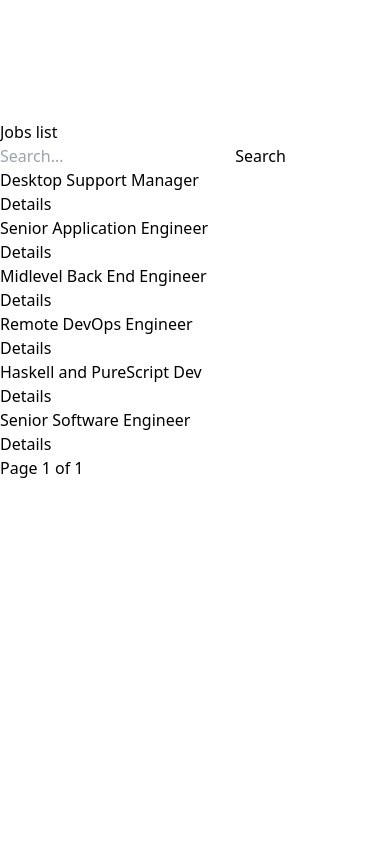
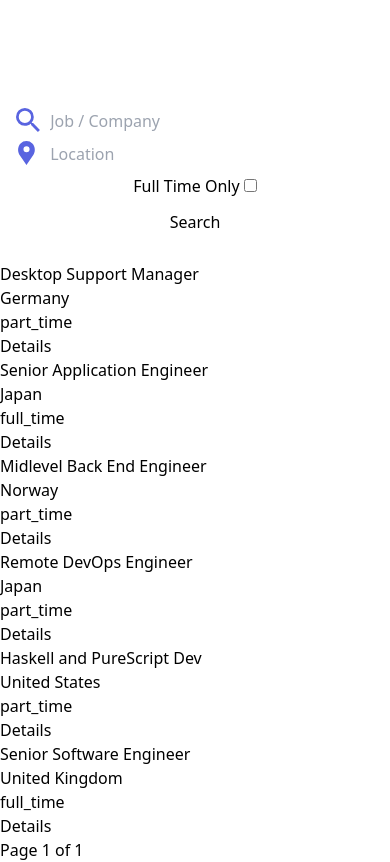
Before and after one commit to DanB-Web/jobs, a Django app: page / in a window 390 px wide. Before the commit the page ends 478 px from the top, so only its background shows below. Run offline with Django 4.2, Linux system fonts and the light colour scheme; data comes from the database, SQL or seed files in the repository; some libraries are stand-ins or nearby versions.

Commit message:
responsive searchbar and persist darkmode

```diff
--- a/jobs/views.py
+++ b/jobs/views.py
@@ -18,11 +18,23 @@ class JobsSearchResults(ListView):
   model = Job
   context_object_name = 'jobs'
 
+  '''
+  Note that you have to reassign to the queryset after each filter
+  '''
   def get_queryset(self):
-    query = self.request.GET.get("q")
-    queryset = Job.objects.filter(
-            Q(description__icontains=query) | Q(location__icontains=query) | Q(company__company_name__icontains=query)
+    job = self.request.GET.get("job")
+    location = self.request.GET.get("location")
+    contract = self.request.GET.get("contract")
+    queryset = Job.objects.all()
+    if job:
+      queryset = queryset.filter(
+            Q(position__icontains=job) |
+            Q(company__company_name__icontains=job)
         )
+    if location:
+      queryset = queryset.filter(location__icontains=location)
+    if contract == 'on':
+      queryset = queryset.filter(contract='full_time')
     return queryset
 
 
--- a/static/js/scripts.js
+++ b/static/js/scripts.js
@@ -1 +1,23 @@
-console.log("JS Loaded");
+const checkbox = document.getElementById("mode-toggle");
+const htmlTag = document.documentElement;
+const theme = sessionStorage.getItem("theme");
+
+if (theme) {
+  if (theme === "dark") {
+    htmlTag.classList.add("dark");
+    checkbox.checked = true;
+  } else {
+    htmlTag.classList.remove("dark");
+    checkbox.checked = false;
+  }
+}
+
+checkbox.addEventListener("change", function () {
+  if (this.checked) {
+    htmlTag.classList.add("dark");
+    sessionStorage.setItem("theme", "dark");
+  } else {
+    htmlTag.classList.remove("dark");
+    sessionStorage.removeItem("theme");
+  }
+});
--- a/templates/jobs/jobDetail.html
+++ b/templates/jobs/jobDetail.html
@@ -1,6 +1,5 @@
 {% extends "base.html" %}
 {% block content %}
-  <h1>Jobs detail</h1>
   {{ job.position }}
   <a href="{% url 'contact' job.uuid %}">Contact us</a>
   {% include "jobs/partials/footer.html" %}
--- a/templates/jobs/jobsIndex.html
+++ b/templates/jobs/jobsIndex.html
@@ -1,6 +1,5 @@
 {% extends "base.html" %}
 {% block content %}
-  <h1>Jobs list</h1>
   {% include "jobs/partials/searchBar.html" %}
   {% include "jobs/partials/jobsList.html" %}
   <div>
--- a/templates/jobs/jobsSearchResults.html
+++ b/templates/jobs/jobsSearchResults.html
@@ -1,6 +1,5 @@
 {% extends "base.html" %}
 {% block content %}
-  <h1>Jobs search results</h1>
   {% include "jobs/partials/searchBar.html" %}
   {% include "jobs/partials/jobsList.html" %}
 {% endblock content %}
--- a/templates/jobs/partials/jobsList.html
+++ b/templates/jobs/partials/jobsList.html
@@ -2,6 +2,8 @@
   {% for job in jobs %}
     <li>
       <p>{{ job.position }}</p>
+      <p>{{ job.location }}</p>
+      <p>{{ job.contract }}</p>
       <a href="{% url 'job' job.uuid %}">Details</a>
     </li>
   {% endfor %}
--- a/templates/jobs/partials/searchBar.html
+++ b/templates/jobs/partials/searchBar.html
@@ -1,4 +1,26 @@
-<form action="{% url 'search' %}" method="get">
-  <input name="q" type="text" placeholder="Search..." required>
-  <input type="submit" value="Search" />
+<form class="relative top-[-20px] flex flex-col md:flex-row bg-white dark:bg-veryDarkBlue rounded px-4 py-2"
+      action="{% url 'search' %}"
+      method="get">
+  <div class="flex items-center w-full md:w-[30%] mr-2 mb-2 md:mb-0 md:border-r-2 border-lightGrey dark:border-darkGrey">
+    {% include "icons/search.svg" %}
+    <input class="w-full ml-2 border-transparent"
+           name="job"
+           type="text"
+           placeholder="Job / Company">
+  </div>
+  <div class="flex items-center w-full ml-0.5 md:w-[30%] mr-2 mb-2 md:mb-0 md:border-r-2 border-lightGrey dark:border-darkGrey">
+    {% include "icons/location.svg" %}
+    <input class="w-full ml-3.5 md:ml-2 border-transparent"
+           name="location"
+           type="text"
+           placeholder="Location">
+  </div>
+  <div class="flex justify-center items-center w-full md:w-[25%] mb-3 md:mb-0">
+    <label class="text-g checkbox-container">
+      Full Time Only
+      <input name="contract" type="checkbox">
+      <span class="checkmark"></span>
+    </label>
+  </div>
+  <input class="btn-primary w-full md:w-[15%]" type="submit" value="Search" />
 </form>
--- a/templates/partials/header.html
+++ b/templates/partials/header.html
@@ -1,5 +1,5 @@
 <header class="h-24">
-  <div class="header-container w-[90%] lg:w-[1100px] mx-auto mt-6 flex justify-between">
+  <div class="w-[90%] xl:w-[1100px] mx-auto mt-6 flex justify-between">
     <a href="{% url 'job-list' %}">
       <h1 class="text-white text-2xl font-semibold">devjobs</h1>
     </a>
@@ -13,19 +13,4 @@
       {% include "icons/moon.svg" %}
     </div>
   </div>
-  <script>
-    const checkbox = document.getElementById("mode-toggle");
-
-    const htmlTag = document.documentElement;
-
-    console.log(htmlTag)
-
-    checkbox.addEventListener('change', function() {
-      if (this.checked) {
-        htmlTag.classList.add('dark')
-      } else {
-        htmlTag.classList.remove('dark')
-      }
-    });
-  </script>
 </header>
--- a/theme/static_src/tailwind.config.js
+++ b/theme/static_src/tailwind.config.js
@@ -56,9 +56,9 @@ module.exports = {
       gray: "#9DAEC2",
       darkGrey: "#6E8098",
     },
-    screens: {
-      lg: "1176px",
-    },
+    // screens: {
+    //   lg: "1176px",
+    // },
     extend: {},
   },
   plugins: [
```
Also changed, not shown: theme/static_src/src/styles.css (+96 -0 lines), templates/icons/location.svg (added), templates/icons/search.svg (added).
